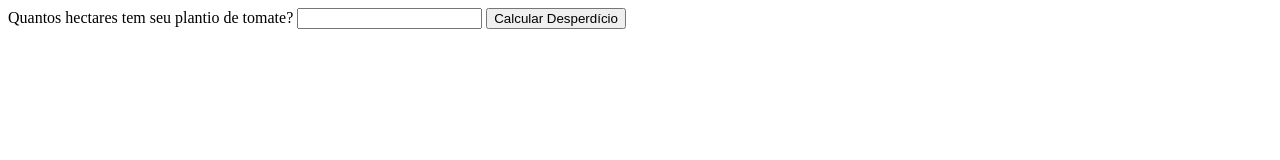
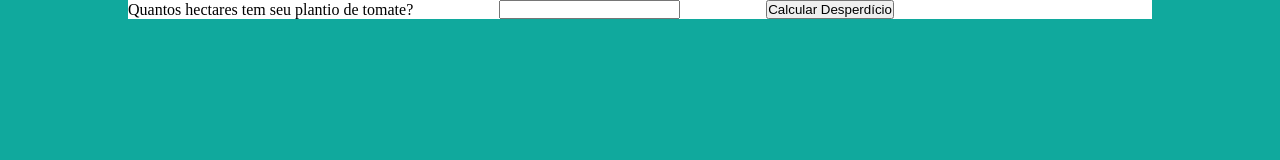
Before and after one commit to MaessioSptech/Calculadora-Financeira---Algoritmo, a plain HTML site: page index.html in a window 1280 px wide. Drawn offline with Linux system fonts and the light colour scheme.

Commit message:
usando o style.css

```diff
--- a/index.html
+++ b/index.html
@@ -5,13 +5,17 @@
     <meta http-equiv="X-UA-Compatible" content="IE=edge">
     <meta name="viewport" content="width=device-width, initial-scale=1.0">
     <title>Calculadora Financeira</title>
+    <link rel="stylesheet" href="style.css">
 </head>
 <body>
+    <div class="container">
     Quantos hectares tem seu plantio de tomate? <input id="hectares_usuario">
 
     <button onclick="calc_desp()">Calcular Desperdício</button><br>
 
     <div id="mostrar_desp"></div>
+    <div id="show_tomato"></div>
+    </div>
 </body>
 </html>
 
@@ -20,7 +24,8 @@
         var total_desp = (14000 * 0.3) * Number(hectares_usuario.value)
         var desp_tomato = (14000 * 0.08) * Number(hectares_usuario.value)
         mostrar_desp.innerHTML = `Seu desperdício por mês sem o TomatoTown é de ${total_desp}. Você tem um desperdício
-        médio de 30%. <br> E com o TomatoTown é de ${desp_tomato}. Seu desperdício
+        médio de 30%.`
+        show_tomato.innerHTML = `E com o TomatoTown é de ${desp_tomato}. Seu desperdício
         médio cai para 8%.`
     }
 </script>
--- /dev/null
+++ b/style.css
@@ -0,0 +1,20 @@
+*{
+    margin: 0;
+    padding: 0;
+    box-sizing: border-box;
+}
+body{
+    background-color: #10A99D;
+
+}
+.container{
+    background-color: white;
+    display: flex;
+    flex-direction: row;
+    width: 80%;
+    align-items: center;
+    margin: 0 auto;
+    align-items: center;
+    justify-content: space-between;
+
+}
```
